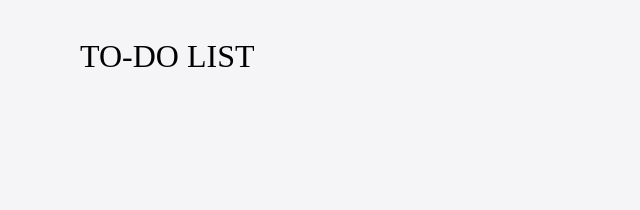
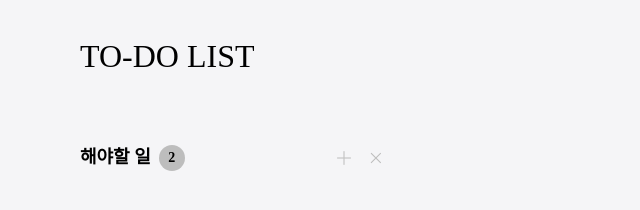
Before and after one commit to woowa-techcamp-2022/web-todo-10, a website built with webpack: page client/index.html in a window 1280 px wide. Shown: the whole page, without its empty margins (0-640 px from the left). Built offline with nearby package versions, Linux system fonts and the light colour scheme.

Commit message:
feat: task list header 러프한 마크업
컴포넌트로의 분리 전에 러프한 마크업

```diff
--- a/client/index.html
+++ b/client/index.html
@@ -7,6 +7,21 @@
     <title>Todo-10</title>
   </head>
   <body>
-    <div id="app"></div>
+    <div id="app">
+      <div class="task-board">
+        <section class="task-list">
+          <div class="task-list__header">
+            <div class="task-list__info">
+              <h2 class="task-list__title">해야할 일</h2>
+              <div class="task-list__count">2</div>
+            </div>
+            <div class="task-list__utils">
+              <button class="task-list__btn task-list__btn--add"></button>
+              <button class="task-list__btn task-list__btn--delete"></button>
+            </div>
+          </div>
+        </section>
+      </div>
+    </div>
   </body>
 </html>
--- /dev/null
+++ b/client/src/components/TaskBoard/TaskList/index.js
@@ -0,0 +1,3 @@
+export default class TaskList {
+  constructor($parent) {}
+}
--- a/client/src/components/Title/index.js
+++ b/client/src/components/Title/index.js
@@ -1,4 +1,4 @@
-import './title.scss';
+import './index.scss';
 
 export default class Title {
   constructor($parent) {
@@ -6,10 +6,10 @@ export default class Title {
   }
 
   render() {
-    this.$parent.insertAdjacentHTML('beforeend', this.getTitleTemplate());
+    this.$parent.insertAdjacentHTML('afterbegin', this.#getTitleTemplate());
   }
 
-  getTitleTemplate() {
+  #getTitleTemplate() {
     return `
             <header class='header'>
                 <h1 class='header__title'>TO-DO LIST</h1>
--- /dev/null
+++ b/client/src/components/Title/index.scss
@@ -0,0 +1,9 @@
+@import '@style/variable.scss';
+
+.header {
+  margin-bottom: 4rem;
+
+  &__title {
+    font-size: 2rem;
+  }
+}
--- a/client/src/components/Title/title.scss
+++ /dev/null
@@ -1,7 +0,0 @@
-.header {
-  padding: 2rem 5rem;
-
-  &__title {
-    font-size: 2rem;
-  }
-}
--- a/client/src/index.scss
+++ b/client/src/index.scss
@@ -3,4 +3,62 @@
 
 body {
   background-color: $background-color;
+  padding: 2rem 5rem;
 }
+
+.task {
+  &-board {
+    display: flex;
+    gap: 1rem;
+  }
+
+  &-list {
+    width: $task-list-width;
+
+    &__header {
+      display: flex;
+      justify-content: space-between;
+      align-items: center;
+    }
+
+    &__info {
+      display: flex;
+      align-items: center;
+      gap: 0.5rem;
+      font-weight: 700;
+    }
+
+    &__title {
+      font-size: 1.125rem;
+    }
+
+    &__count {
+      width: 1.625rem;
+      height: 1.625rem;
+      display: flex;
+      justify-content: center;
+      align-items: center;
+      background-color: $darkgrey;
+      border-radius: 50%;
+      font-size: 0.875rem;
+    }
+
+    &__utils {
+      display: flex;
+      gap: 0.5rem;
+    }
+
+    &__btn {
+      width: 1.5rem;
+      height: 1.5rem;
+
+      &--add {
+        background: url(@imgs/plus.png) no-repeat center;
+      }
+
+      &--delete {
+        background: url(@imgs/delete.png) no-repeat center;
+      }
+    }
+  }
+}
--- a/client/src/style/variable.scss
+++ b/client/src/style/variable.scss
@@ -1 +1,4 @@
 $background-color: #f5f5f7;
+$darkgrey: #bdbdbd;
+
+$task-list-width: 19.25rem;
--- a/client/webpack.config.js
+++ b/client/webpack.config.js
@@ -22,6 +22,10 @@ module.exports = {
         loader: 'babel-loader',
         exclude: /node_modules/,
       },
+      {
+        test: /\.png/,
+        type: 'asset/inline',
+      },
     ],
   },
   watch: true,
@@ -30,6 +34,7 @@ module.exports = {
     alias: {
       '@': path.resolve(__dirname, 'src'),
       '@style': path.resolve(__dirname, 'src', 'style'),
+      '@imgs': path.resolve(__dirname, 'src', 'imgs'),
     },
     extensions: ['.js', '.scss'],
   },
```
Also changed, not shown: client/src/components/TaskBoard/index.js (added, +11 -0 lines), client/src/components/TaskBoard/TaskList/index.scss (added), client/src/components/TaskBoard/index.scss (added), client/src/imgs/delete.png (added), client/src/imgs/plus.png (added).
